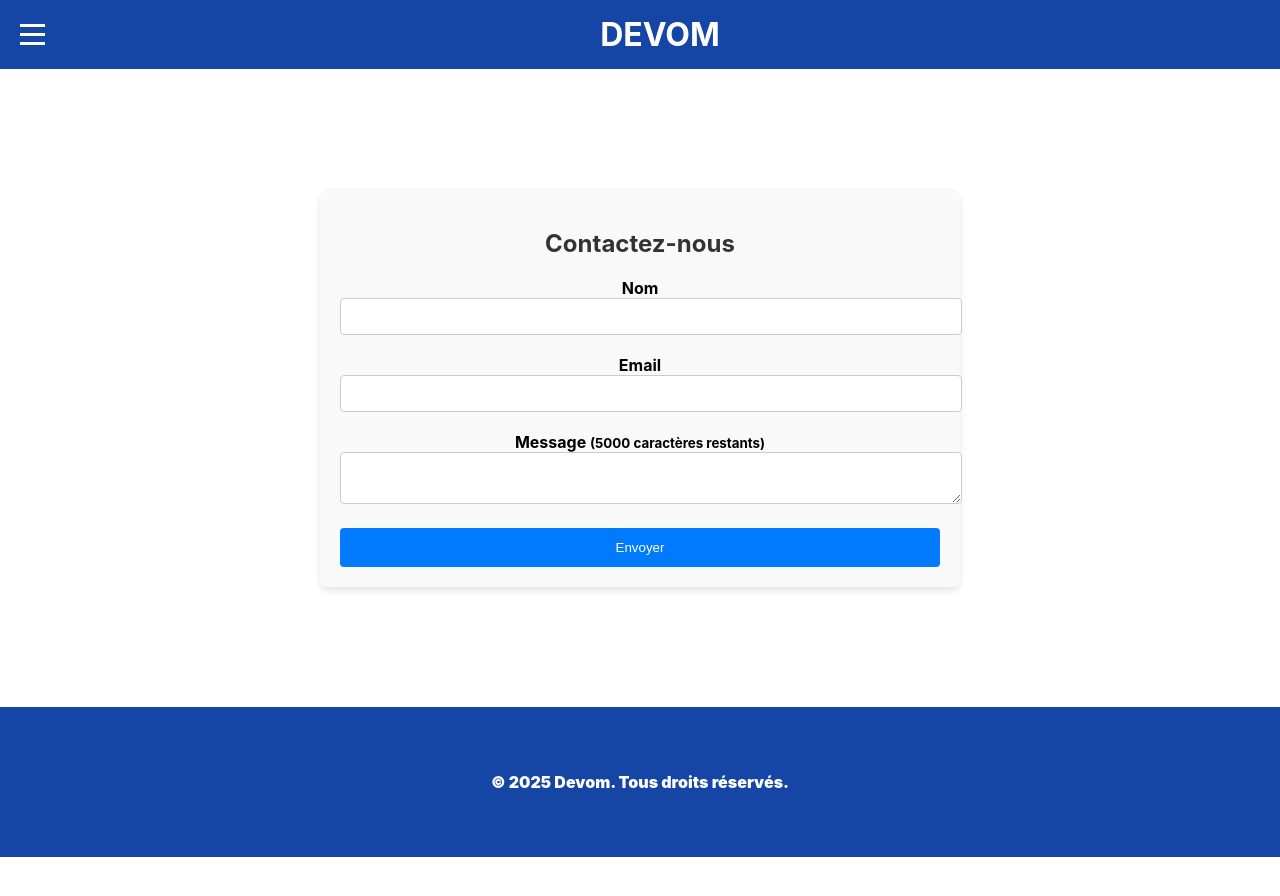
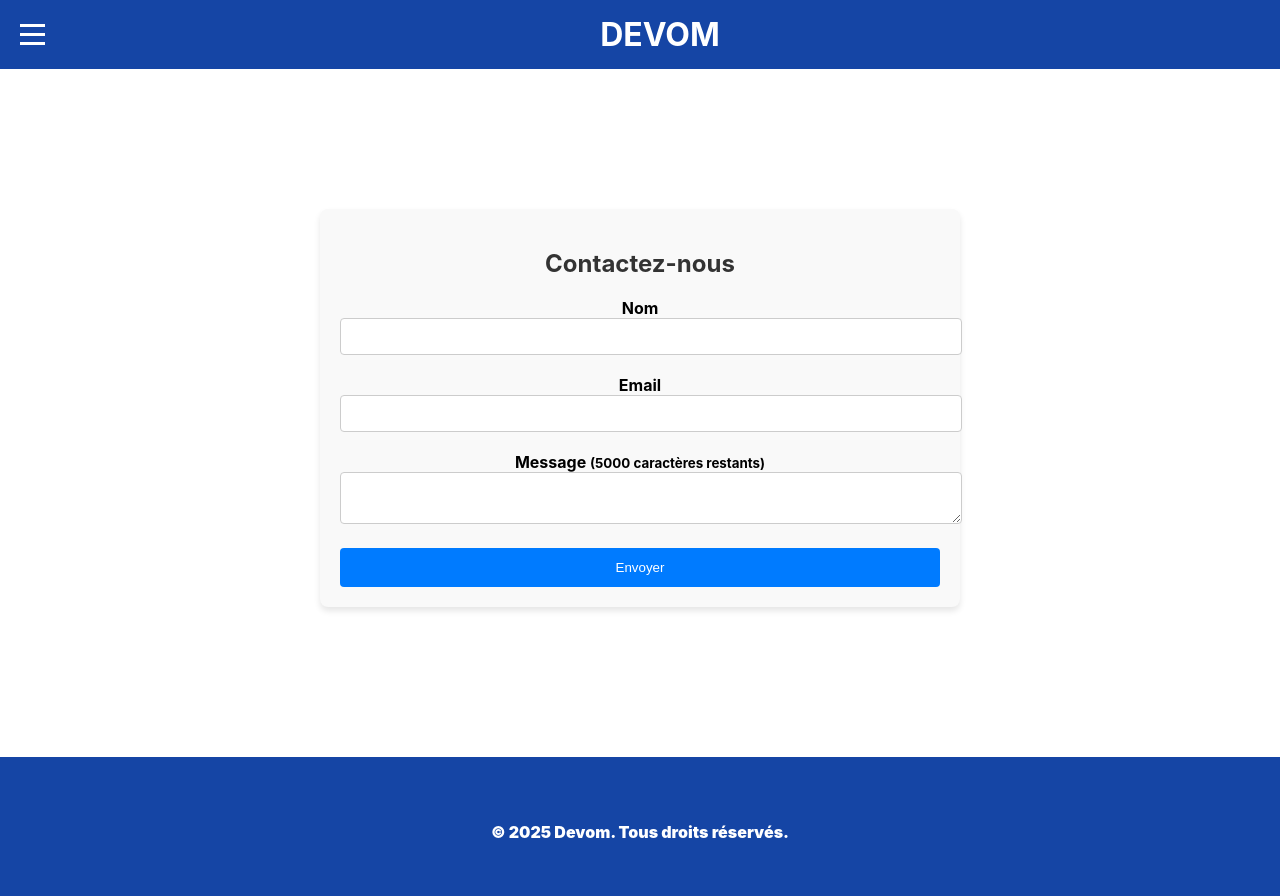
Before and after one commit to Mohoua93/devom-frontend, a React (Create React App) app: page /contact in a window 1280 px wide. Shown: the top 896 px of the page. Before the commit the page ends 857 px from the top, so only its background shows below. Built offline with nearby package versions, Linux system fonts and the light colour scheme; no server answers.

Commit message:
refactoring css contact.css

```diff
--- a/src/styles/Contact.css
+++ b/src/styles/Contact.css
@@ -5,8 +5,8 @@
     border-radius: 8px;
     box-shadow: 0 4px 6px rgba(0, 0, 0, 0.1);
     background-color: #f9f9f9;
-    margin-top: 120px;
-    margin-bottom: 120px;
+        margin-top: 140px;
+    margin-bottom: 150px;
   }
 
   .contact-form-container h2 {
```
